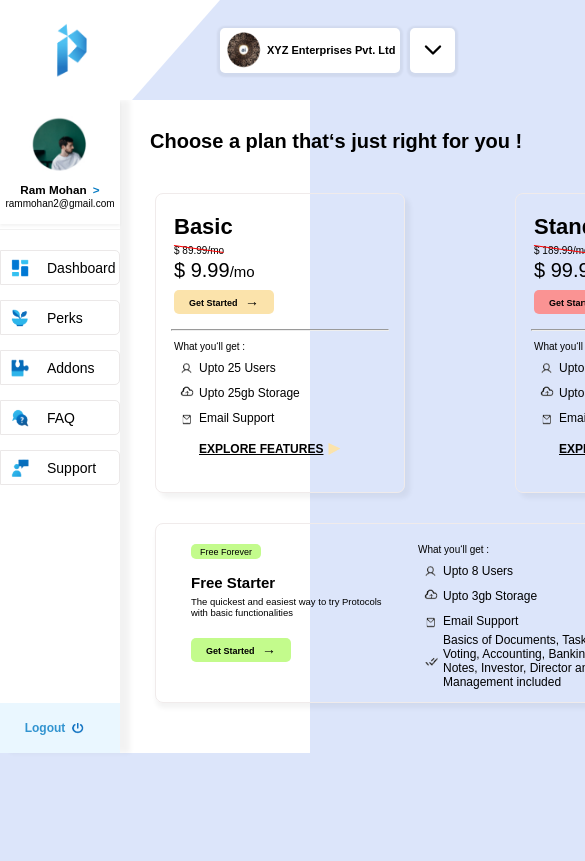
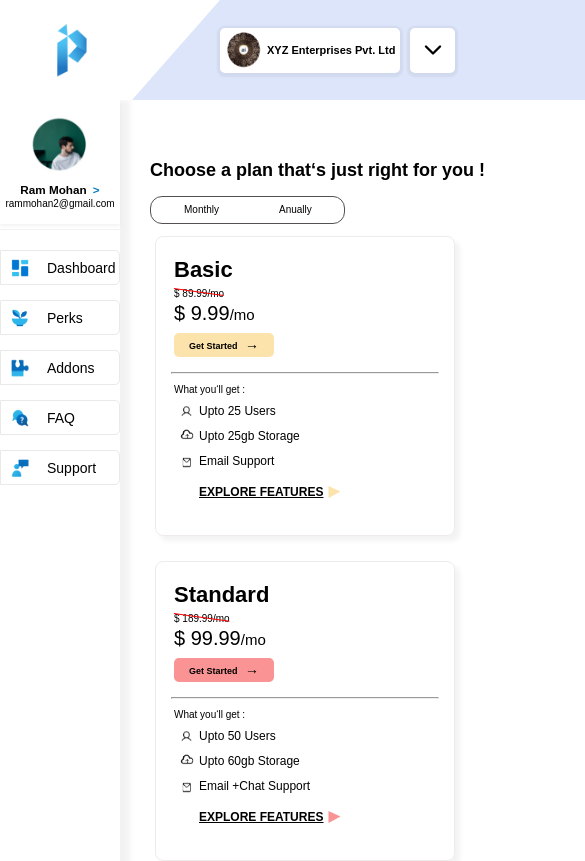
Before and after one commit to IssacJn/plan-chooser-UI, a React (Vite) app: page / in a window 390 px wide. Shown: the top 861 px of the page, 585 px wide, since content can reach past the window. Built offline with nearby package versions, Linux system fonts and the light colour scheme.

Commit message:
added responsiveness to plan grids and other dashboard contents

```diff
--- a/src/components/Dashboard/Dashboard.module.css
+++ b/src/components/Dashboard/Dashboard.module.css
@@ -6,5 +6,24 @@
 }
 
 .heading {
-	font-size: 20px;
+	margin-top: 30px;
+	font-size: 28px;
 }
+
+@media (max-width: 1000px) {
+	.heading {
+		font-size: 25px;
+	}
+}
+
+@media (max-width: 640px) {
+	.heading {
+		font-size: 20px;
+	}
+}
+
+@media (max-width: 580px) {
+	.heading {
+		font-size: 18px;
+	}
+}
--- a/src/components/Dashboard/Footer/Footer.module.css
+++ b/src/components/Dashboard/Footer/Footer.module.css
@@ -1,12 +1,11 @@
 .footer {
-	position: relative;
+	display: flex;
+	justify-content: end;
 	margin-top: 20px;
 }
 
 .footer span {
-	position: absolute;
-	right: 5px;
-
 	font-size: 12px;
+	margin-right: 35px;
 	color: rgb(50, 148, 208);
 }
--- a/src/components/Dashboard/OtherPlans/OtherPlans.module.css
+++ b/src/components/Dashboard/OtherPlans/OtherPlans.module.css
@@ -1,6 +1,16 @@
 .OtherPlansContainer {
 	margin-top: 20px;
 
-	display: flex;
-	justify-content: space-between;
+	display: grid;
+	grid-template-columns: 1fr 1fr;
+	column-gap: 80px;
+	row-gap: 30px;
 }
+
+/* For displaying the selector responsively */
+@media (max-width: 1275px) {
+	.OtherPlansContainer {
+		grid-template-columns: 1fr;
+		row-gap: 15px;
+	}
+}
--- a/src/components/Dashboard/OtherPlans/PlanSection.jsx
+++ b/src/components/Dashboard/OtherPlans/PlanSection.jsx
@@ -3,7 +3,6 @@ import styles from "./PlanSection.module.css";
 import SpecsButton from "./SpecsButton";
 
 function PlanSection({ buttonContent, type, description, color }) {
-	console.log(color);
 	return (
 		<div className={styles.container}>
 			<SpecsButton buttonContent={buttonContent} color={color} />
--- a/src/components/Dashboard/PlanDetailsSection.module.css
+++ b/src/components/Dashboard/PlanDetailsSection.module.css
@@ -26,6 +26,7 @@
 	align-items: center;
 	padding-left: 25px;
 	margin-top: 12px;
+	cursor: pointer;
 }
 
 .featuresButton {
--- a/src/components/Dashboard/PlanDurationSelector/PlanDurationSelector.module.css
+++ b/src/components/Dashboard/PlanDurationSelector/PlanDurationSelector.module.css
@@ -1,13 +1,25 @@
 .planDurationSelectorContainer {
-	position: relative;
 	height: 25px;
+	margin-top: 15px;
+	padding-right: 30px;
+	display: flex;
+	justify-content: end;
+}
+
+/* For displaying the selector responsively */
+@media (max-width: 1275px) {
+	.planDurationSelectorContainer {
+		justify-content: center;
+	}
+}
+
+@media (max-width: 1085px) {
+	.planDurationSelectorContainer {
+		justify-content: start;
+	}
 }
 
 .planDurationSelector {
-	position: absolute;
-	top: 0;
-	right: 0;
-	width: 200px;
 	height: 28px;
 	border: 1px solid rgb(85, 81, 81);
 	border-radius: 12px;
--- a/src/components/Dashboard/Plans/PlanItem.module.css
+++ b/src/components/Dashboard/Plans/PlanItem.module.css
@@ -1,6 +1,7 @@
 .planItemContainer {
 	height: 300px;
 	min-width: 250px;
+	max-width: 300px;
 
 	margin: 5px;
 
--- a/src/components/Dashboard/Plans/Plans.module.css
+++ b/src/components/Dashboard/Plans/Plans.module.css
@@ -1,6 +1,24 @@
 .plansContainer {
 	margin-top: 10px;
 
-	display: flex;
-	justify-content: space-between;
+	display: grid;
+	grid-template-columns: 1fr 1fr 1fr;
+	column-gap: 50px;
 }
+
+/* For displaying the plan items responsively */
+@media (max-width: 1275px) {
+	.plansContainer {
+		grid-template-columns: 1fr 1fr;
+		column-gap: 20px;
+		row-gap: 15px;
+	}
+}
+
+@media (max-width: 1085px) {
+	.plansContainer {
+		grid-template-columns: 1fr;
+		column-gap: 20px;
+		row-gap: 15px;
+	}
+}
--- a/src/components/MainContent/MainContent.module.css
+++ b/src/components/MainContent/MainContent.module.css
@@ -3,4 +3,5 @@
 	flex-grow: 1;
 	margin-right: 80px;
 	background-color: white;
+	min-width: 650px;
 }
```
